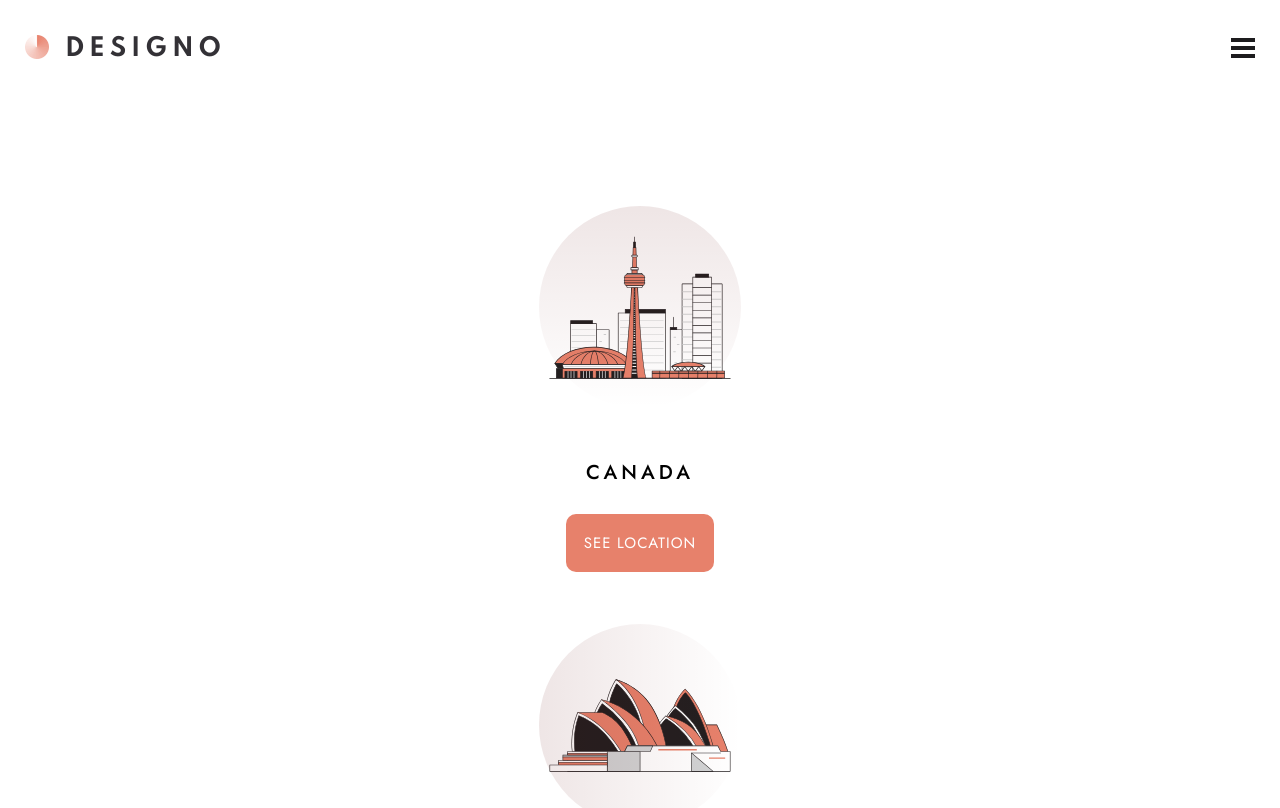
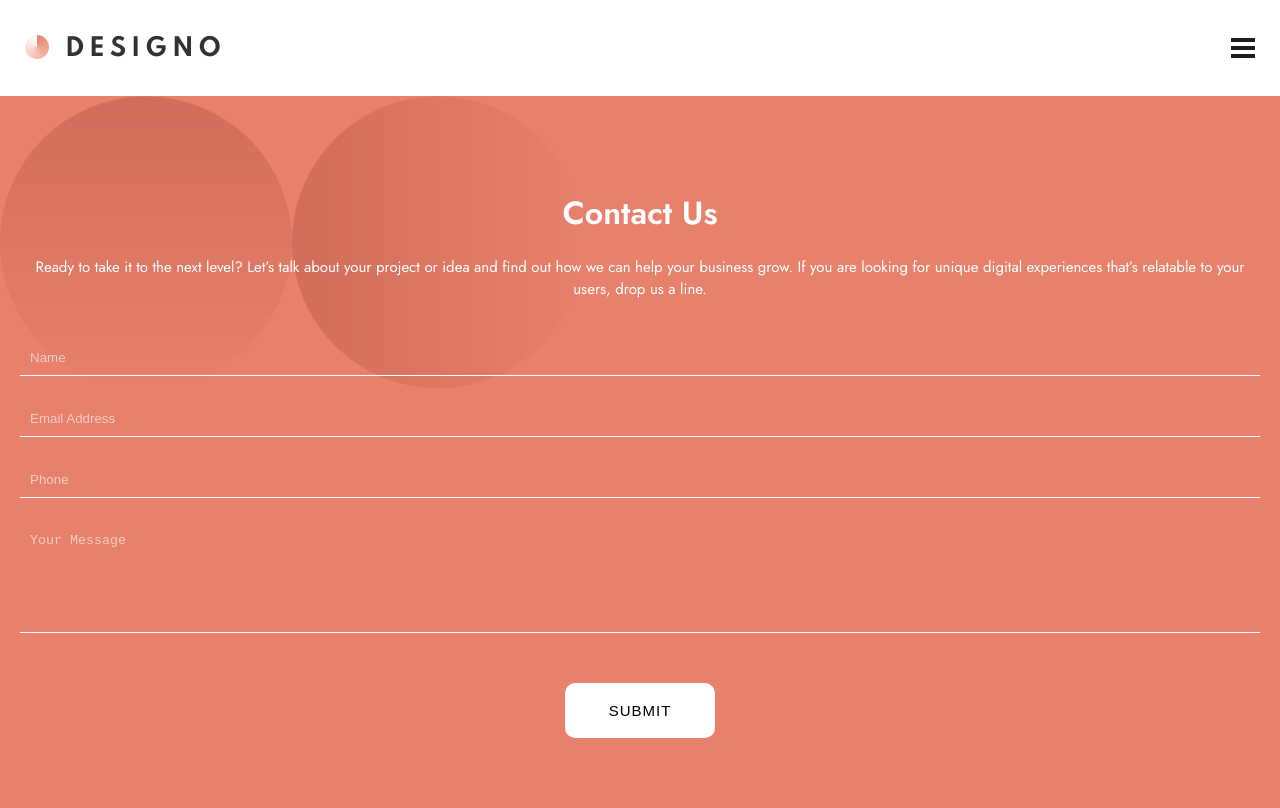
Before and after one commit to DeclanLacey/designo, an Angular app: page /contact in a window 1280 px wide. Shown: the top 808 px of the page. Built offline with nearby package versions, Linux system fonts and the light colour scheme.

Commit message:
contact page styling

```diff
--- a/src/app/contact-page/contact-page.component.css
+++ b/src/app/contact-page/contact-page.component.css
@@ -1,3 +1,77 @@
 .app-location-cards {
     margin-bottom: -210px;
 }
+
+.contact-page-form-section {
+    width: 100%;
+    height: 750px;
+    background-color: var(--peach);
+    color: var(--white);
+    display: flex;
+    flex-direction: column;
+    align-items: center;
+    justify-content: center;
+    padding: 60px 20px 100px 20px;
+    background-image:url("/contact/mobile/bg-pattern-hero-contact-mobile.svg");
+    background-position: top left;
+    background-repeat: no-repeat;
+
+}
+
+.contact-page-title {
+    font-size: 3.2rem;
+    font-weight: 600;
+    margin-bottom: 5px;
+}
+
+.contact-page-desc {
+    font-size: 1.5rem;
+    text-align: center;
+    margin-bottom: 40px;
+}
+
+.contact-page-form {
+    display: flex;
+    flex-direction: column;
+    align-items: center;
+    justify-content: center;
+    gap: 25px;
+    width: 100%;
+}
+
+.contact-form-input,
+.contact-form-text-area {
+    width: 100%;
+    background-color: transparent;
+    border: none;
+    border-bottom: 1.5px solid var(--white);
+    padding-bottom: 10px;
+    padding-left: 10px;
+    padding-top: 10px;
+    color: white;
+}
+
+.contact-form-input::placeholder,
+.contact-form-text-area::placeholder {
+    color: var(--white);
+    opacity: .6;
+}
+
+.contact-form-text-area {
+    height: 110px;
+    width: 100%;
+    resize: none;
+}
+
+.contact-form-submit-btn {
+    font-size: 1.5rem;
+    background-color: var(--white);
+    border: none;
+    width: 150px;
+    height: 55px;
+    border-radius: 10px;
+    text-transform: uppercase;
+    font-weight: 500;
+    letter-spacing: 1px;
+    margin-top: 25px;
+}
--- a/src/app/contact-page/contact-page.component.html
+++ b/src/app/contact-page/contact-page.component.html
@@ -1,4 +1,15 @@
-<div>
+<div class="contact-page">
+    <section class="contact-page-form-section">
+        <h1 class="contact-page-title">Contact Us</h1>
+        <p class="contact-page-desc">Ready to take it to the next level? Let’s talk about your project or idea and find out how we can help your business grow. If you are looking for unique digital experiences that’s relatable to your users, drop us a line.</p>
+        <form class="contact-page-form">
+            <input class="contact-form-input" placeholder="Name" />
+            <input class="contact-form-input" placeholder="Email Address"/>
+            <input class="contact-form-input" placeholder="Phone"/>
+            <textarea class="contact-form-text-area" placeholder="Your Message"></textarea>
+            <input class="contact-form-submit-btn" type="submit" />
+        </form>
+    </section>
     <section class="app-location-cards">
         <app-location-card></app-location-card>
     </section>
```
